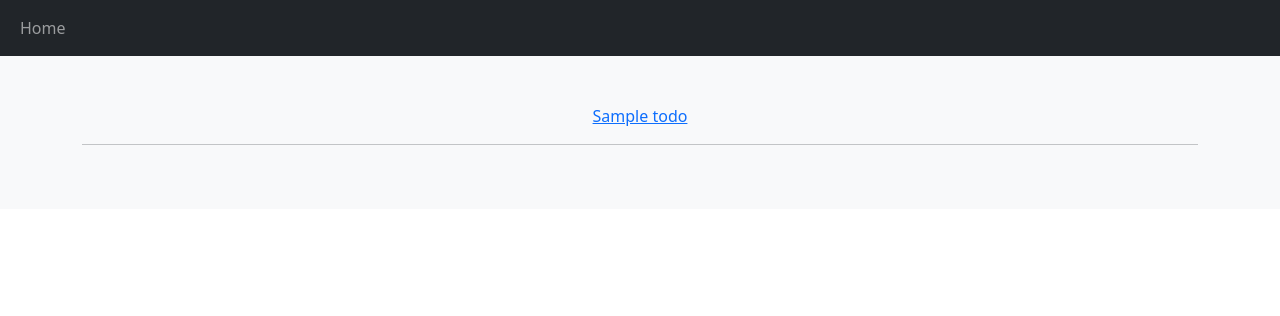
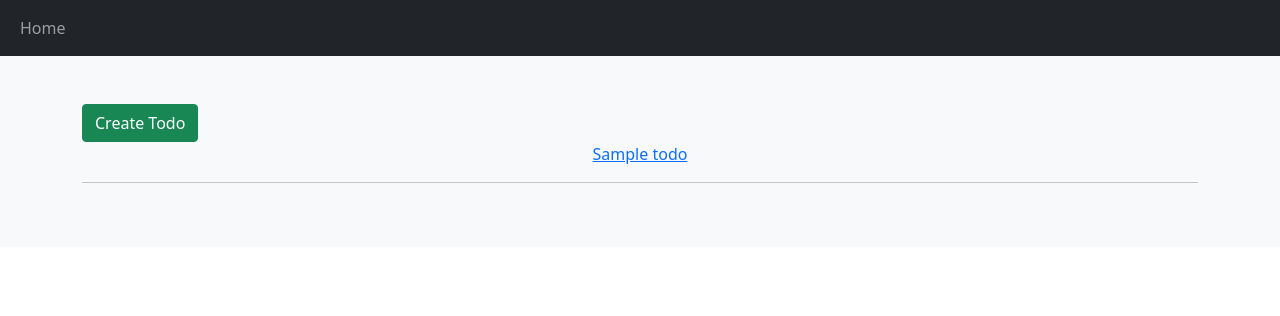
Before and after one commit to ParadoX9798/CBVDjango, a Django app: page / in a window 1280 px wide. Shown: the top 316 px of the page. Run offline with Django 3.2, Linux system fonts and the light colour scheme; tables that the repository leaves empty hold one stand-in row (values such as "Sample post").

Commit message:
CreateView

```diff
--- a/first/templates/first/home.html
+++ b/first/templates/first/home.html
@@ -1,6 +1,8 @@
 {% extends 'base.html' %}
 {% block content %}
     <div>
+        <div class="text-start"><a class="btn btn-success" href="{% url "first:todo_create" %}">Create Todo</a></div>
+
         {% for todo in todos %}
             <a href="{% url "first:detail_todo" todo.slug %}">{{ todo }}</a>
             <hr>
--- a/first/views.py
+++ b/first/views.py
@@ -1,9 +1,6 @@
 from django.shortcuts import render
-from django.views import View
-from django.views.generic.base import TemplateView
-from django.views.generic import ListView, FormView, DetailView
+from django.views.generic import ListView, FormView, DetailView, CreateView
 from .models import Todo
-from .forms import TodoCreateForm
 from django.urls import reverse_lazy
 from django.utils.text import slugify
 from django.contrib import messages
@@ -28,16 +25,29 @@ class DetailTodo(DetailView):
             return Todo.objects.none()
 
 
-class TodoCreate(FormView):
-    form_class = TodoCreateForm
+# class TodoCreate(FormView):
+#     form_class = TodoCreateForm
+#     template_name = "first/todo_create.html"
+#     success_url = reverse_lazy("first:home")
+#
+#     def form_valid(self, form):
+#         self.create_todo(form.cleaned_data)
+#         return super().form_valid(form)
+#
+#     def create_todo(self, data):
+#         todo = Todo(title=data['title'], slug=slugify(data['title']))
+#         todo.save()
+#         messages.success(self.request, "your todo added successfully", "success")
+
+class TodoCreate(CreateView):
+    model = Todo
+    fields = ('title',)
     template_name = "first/todo_create.html"
     success_url = reverse_lazy("first:home")
 
     def form_valid(self, form):
-        self.create_todo(form.cleaned_data)
-        return super().form_valid(form)
-
-    def create_todo(self, data):
-        todo = Todo(title=data['title'], slug=slugify(data['title']))
+        todo = form.save(commit=False)
+        todo.slug = slugify(form.cleaned_data['title'])
         todo.save()
         messages.success(self.request, "your todo added successfully", "success")
+        return super().form_valid(form)
```
